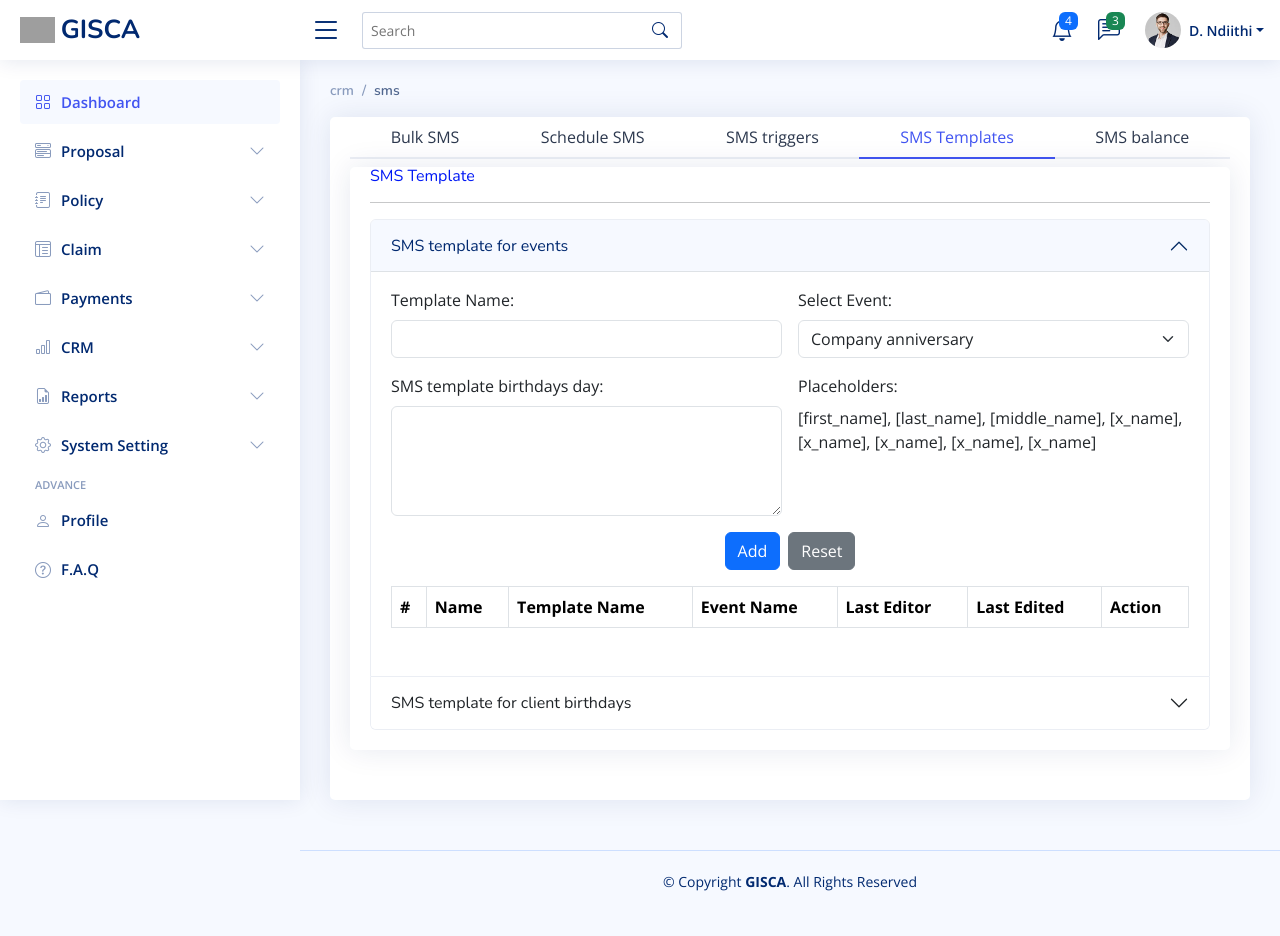
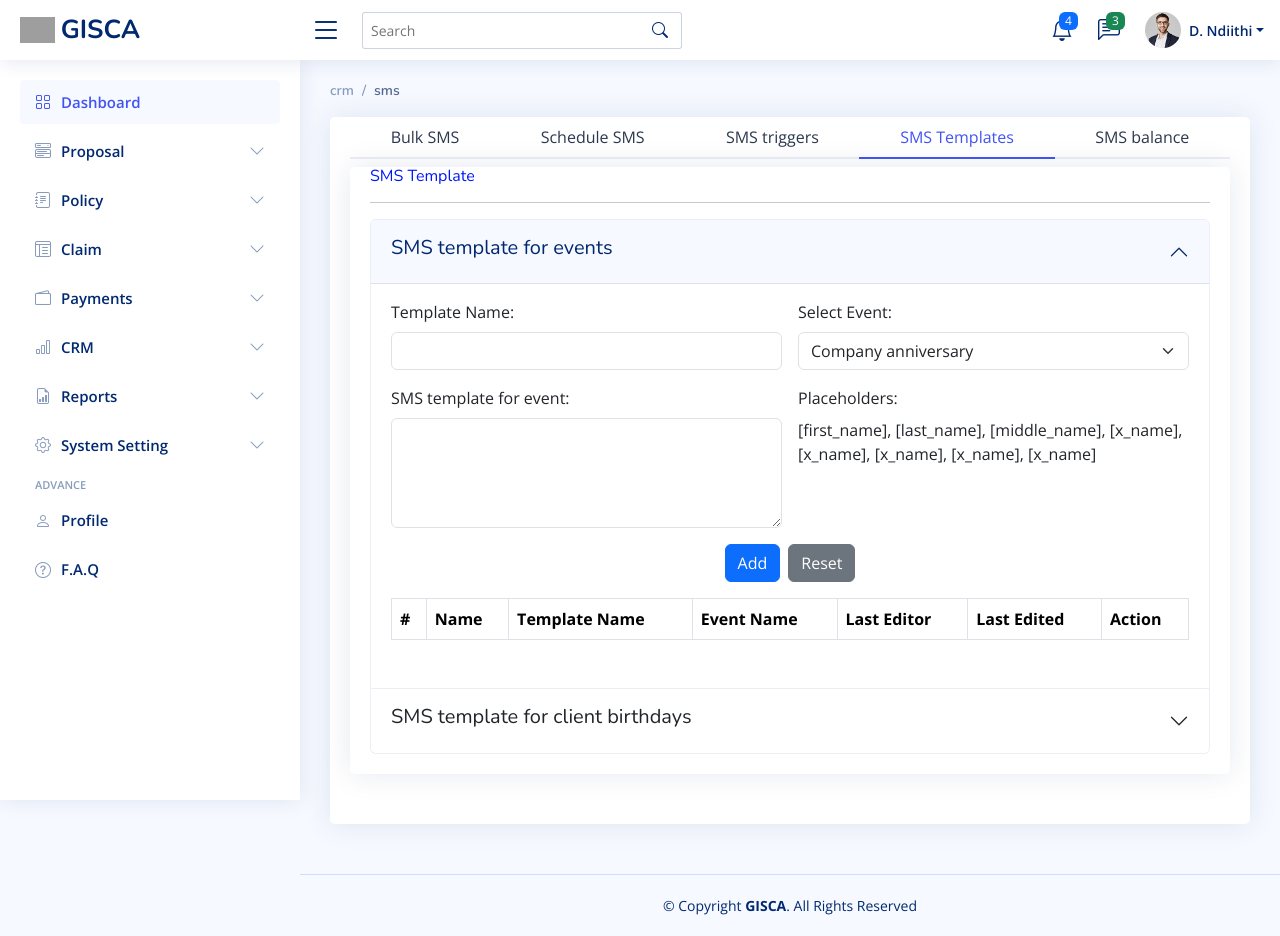
Before and after one commit to General-Insurance-Soft/tchalla, a Next.js app: page /page/crm/sms in a window 1280 px wide. Both pictures are taken after a click on the tab "SMS Templates". Before the commit the page ends 912 px from the top, so only its background shows below. Built offline with nearby package versions, Linux system fonts and the light colour scheme; grey boxes are pictures that could not be loaded.

Commit message:
fix typos

```diff
--- a/app/page/crm/sms/page.js
+++ b/app/page/crm/sms/page.js
@@ -58,7 +58,7 @@ export default function Page() {
                                                 <div class="accordion-item">
                                                     <h2 class="accordion-header" id="headingOne">
                                                         <button class="accordion-button" type="button" data-bs-toggle="collapse" data-bs-target="#collapseOne" aria-expanded="true" aria-controls="collapseOne">
-                                                            SMS template for events
+                                                            <h5>SMS template for events</h5>
                                                         </button>
                                                     </h2>
                                                     <div id="collapseOne" class="accordion-collapse collapse show" aria-labelledby="headingOne" data-bs-parent="#smsTemplates">
@@ -81,7 +81,7 @@ export default function Page() {
                                                                     </select>
                                                                 </div>
                                                                 <div class="col-sm-6">
-                                                                    <label for="inputName5" class="form-label">SMS template birthdays day:</label>
+                                                                    <label for="inputName5" class="form-label">SMS template for event:</label>
                                                                     <textarea id="inputName5" class="form-control" name="w3review" rows="4" cols="8"></textarea>
                                                                 </div>
                                                                 <div className="col-sm-6">
@@ -128,7 +128,7 @@ export default function Page() {
                                                 <div class="accordion-item">
                                                     <h2 class="accordion-header" id="headingTwo">
                                                         <button class="accordion-button collapsed" type="button" data-bs-toggle="collapse" data-bs-target="#collapseTwo" aria-expanded="false" aria-controls="collapseTwo">
-                                                            SMS template for client birthdays
+                                                            <h5>SMS template for client birthdays</h5>
                                                         </button>
                                                     </h2>
                                                     <div id="collapseTwo" class="accordion-collapse collapse" aria-labelledby="headingTwo" data-bs-parent="#smsTemplates">
@@ -141,7 +141,7 @@ export default function Page() {
                                                                     <input type="text" class="form-control" id="inputName56" />
                                                                 </div>
                                                                 <div class="col-sm-7">
-                                                                    <label for="inputName5" class="form-label">SMS template for event:</label>
+                                                                    <label for="inputName5" class="form-label">SMS template birthdays day:</label>
                                                                     <textarea id="inputName5" class="form-control" name="w3review" rows="4" cols="8"></textarea>
                                                                 </div>
                                                                 <div className="col-sm-3">
```
